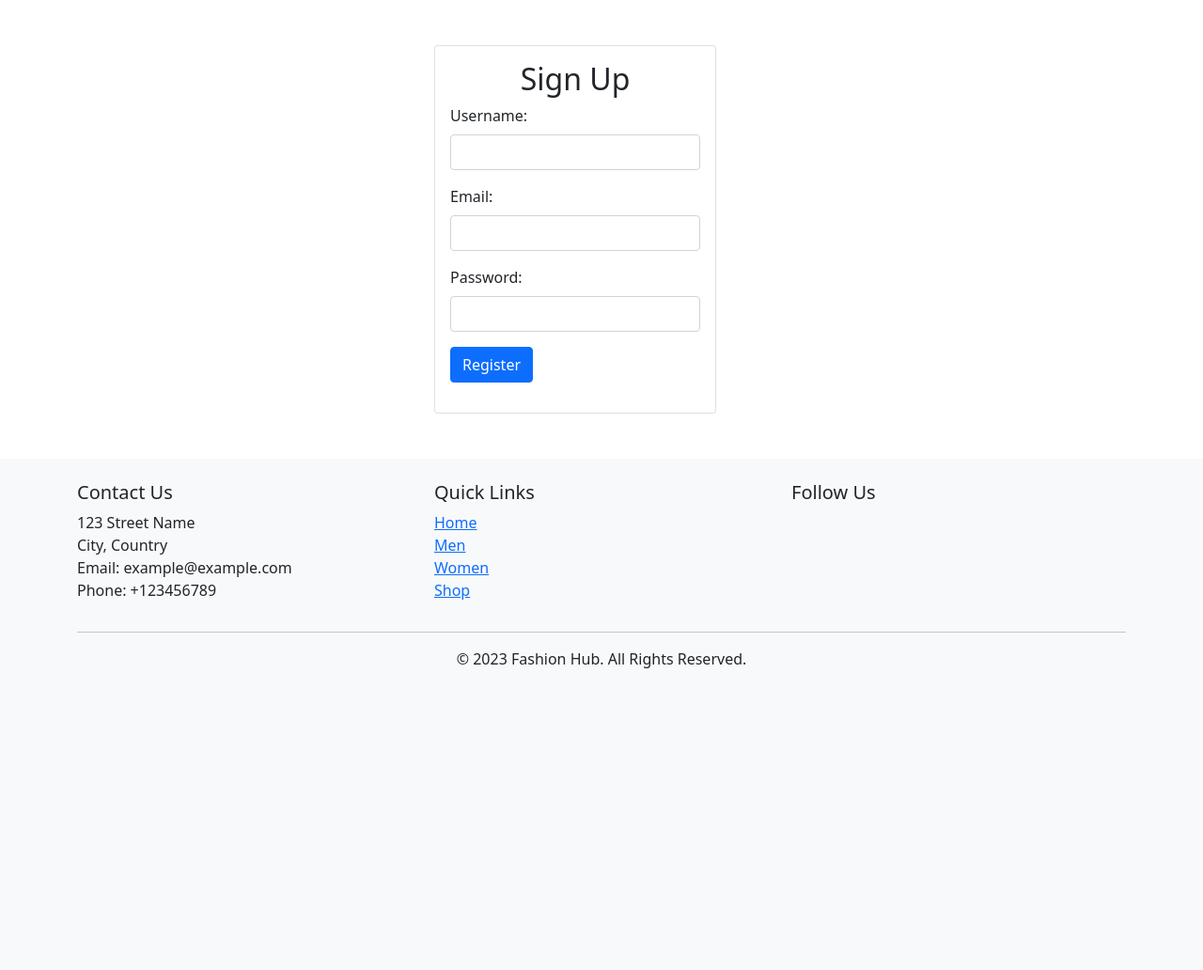
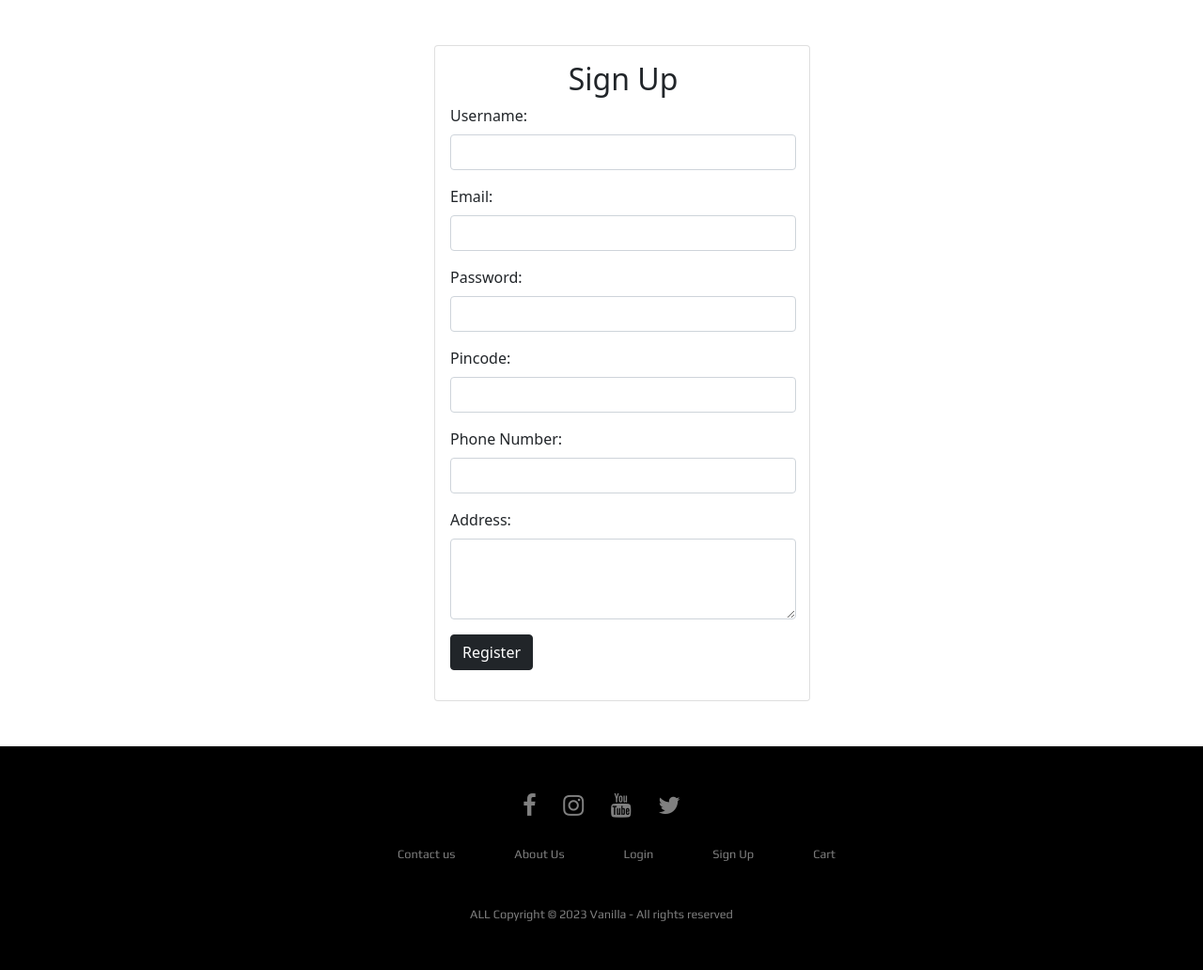
Before and after one commit to Vrushabh-vb/vanilla, a PHP site: page /signup.php in a window 1280 px wide. Shown: the part 72-1104 px from the top of the page at 94% size. Before the commit the page ends 783 px from the top, so only its background shows below. Run offline with PHP 8.4, Linux system fonts and the light colour scheme.

Commit message:
signup,footer update

```diff
--- a/add_to_cart.php
+++ b/add_to_cart.php
@@ -49,6 +49,7 @@ if ($_SERVER["REQUEST_METHOD"] == "POST" && isset($_SESSION["user_id"])) {
     <meta charset="UTF-8">
     <meta name="viewport" content="width=device-width, initial-scale=1.0">
     <title>Document</title>
+    <link rel="shortcut icon" href="./img/fav.png"  type="image/x-icon">
 </head>
 
 <body>
@@ -144,6 +145,9 @@ if ($_SERVER["REQUEST_METHOD"] == "POST" && isset($_SESSION["user_id"])) {
                 </div>
                 </div>
             </section>
+
+            <!-- footer -->
+            <?php require'footer.php'; ?>
 </body>
 
 </html>
--- a/allproducts.php
+++ b/allproducts.php
@@ -36,7 +36,7 @@ $result = $conn->query($sql);
     <title>All</title>
     <link href="https://cdn.jsdelivr.net/npm/bootstrap@5.0.2/dist/css/bootstrap.min.css" rel="stylesheet" integrity="sha384-EVSTQN3/azprG1Anm3QDgpJLIm9Nao0Yz1ztcQTwFspd3yD65VohhpuuCOmLASjC" crossorigin="anonymous" />
     <!-- <link rel="stylesheet" href="./css/utils.css" /> -->
-    <link rel="shortcut icon" href="./img/cart.png" type="image/x-icon">
+    <link rel="shortcut icon" href="./img/fav.png"  type="image/x-icon">
 
 </head>
 
@@ -123,6 +123,8 @@ $result = $conn->query($sql);
         </div>
         <!-- End Product Display -->
     </div>
+     <!-- footer -->
+     <?php require'footer.php'; ?>
 </body>
 
 </html>
--- a/css/style.css
+++ b/css/style.css
@@ -51,16 +51,3 @@ html,body{
   .navbar:hover{
     color: blueviolet;
   }
-
-
-  .footer{
-    background: #ffffff;  /* fallback for old browsers */
-
-
-  }
-
-
-  .img{
-
-  }
-  /* Add this CSS to your style.css or in a <style> tag in the HTML document */
--- a/footer.php
+++ b/footer.php
@@ -1,35 +1,86 @@
+<!--FONT AWESOME-->
+<link rel="stylesheet" href="https://cdnjs.cloudflare.com/ajax/libs/font-awesome/4.7.0/css/font-awesome.min.css">
+<style>
 
-     <!-- Footer -->
-  <footer class="footer bg-light text-dark py-4">
-    <div class="container">
-      <div class="row">
-        <div class="col-md-4">
-          <h5>Contact Us</h5>
-          <p>123 Street Name<br>City, Country<br>Email: example@example.com<br>Phone: +123456789</p>
+.footer{
+background:#000;
+padding:30px 0px;
+font-family: 'Play', sans-serif;
+text-align:center;
+}
+
+.footer .roww{
+width:100%;
+margin:1% 0%;
+padding:0.6% 0%;
+color:gray;
+font-size:0.8em;
+}
+
+.footer .roww a{
+text-decoration:none;
+color:gray;
+transition:0.5s;
+}
+
+.footer .roww a:hover{
+color:#fff;
+}
+
+.footer .roww ul{
+width:100%;
+}
+
+.footer .roww ul li{
+display:inline-block;
+margin:0px 30px;
+}
+
+.footer .roww a i{
+font-size:2em;
+margin:0% 1%;
+}
+
+@media (max-width:720px){
+.footer{
+text-align:left;
+padding:5%;
+}
+.footer .roww ul li{
+display:block;
+margin:10px 0px;
+text-align:left;
+}
+.footer .roww a i{
+margin:0% 3%;
+}
+}</style>
+<!--GOOGLE FONTS-->
+<link rel="preconnect" href="https://fonts.gstatic.com">
+<link href="https://fonts.googleapis.com/css2?family=Fredoka+One&family=Play&display=swap" rel="stylesheet">
+</head>
+<body>
+<footer>
+<div class="footer">
+<div class="roww">
+<a href="#"><i class="fa fa-facebook"></i></a>
+<a href="#"><i class="fa fa-instagram"></i></a>
+<a href="#"><i class="fa fa-youtube"></i></a>
+<a href="#"><i class="fa fa-twitter"></i></a>
 </div>
-        <div class="col-md-4">
-          <h5>Quick Links</h5>
-          <ul class="list-unstyled">
-            <li><a href="#">Home</a></li>
-            <li><a href="#">Men</a></li>
-            <li><a href="#">Women</a></li>
-            <li><a href="#">Shop</a></li>
+
+<div class="roww">
+<ul>
+<li><a href="#">Contact us</a></li>
+<li><a href="#">About Us</a></li>
+<li><a href="./login.php">Login</a></li>
+<li><a href="./signup.php">Sign Up</a></li>
+<li><a href="./cart.php">Cart</a></li>
 </ul>
 </div>
-        <div class="col-md-4">
-          <h5>Follow Us</h5>
-          <ul class="list-inline">
-            <li class="list-inline-item"><a href="#"><i class="fab fa-facebook-f"></i></a></li>
-            <li class="list-inline-item"><a href="#"><i class="fab fa-twitter"></i></a></li>
-            <li class="list-inline-item"><a href="#"><i class="fab fa-instagram"></i></a></li>
-          </ul>
-        </div>
-      </div>
-      <hr>
-      <div class="row">
-        <div class="col-md-12 text-center">
-          <p>&copy; 2023 Fashion Hub. All Rights Reserved.</p>
-        </div>
+
+<div class="roww">
+ALL Copyright © 2023 Vanilla - All rights reserved
 </div>
 </div>
 </footer>
--- a/login.php
+++ b/login.php
@@ -66,7 +66,7 @@ if ($_SERVER["REQUEST_METHOD"] == "POST") {
                                 <label for="password" class="form-label">Password:</label>
                                 <input type="password" name="password" class="form-control" required>
                             </div>
-                            <button type="submit" class="btn btn-primary btn-block">Log In</button>
+                            <button type="submit" class="btn btn-dark btn-block">Log In</button>
 
                             <a href="signup.php"><button type="button" class="btn btn-info">sign up</button></a>
                         </form>
--- a/navbar.php
+++ b/navbar.php
@@ -12,8 +12,7 @@
   <meta property="al:web:should_fallback" content="true" />
   <meta name="apple-itunes-app" content="app-id=907394059, app-argument=https://www.myntra.com/" />
 
-  <link rel="shortcut icon" href="./img/cart.png" type="image/x-icon">
-
+  <link rel="shortcut icon" href="./img/fav.png"  type="image/x-icon">
   <!-- Bootstrap CSS -->
   <link href="https://cdn.jsdelivr.net/npm/bootstrap@5.0.2/dist/css/bootstrap.min.css" rel="stylesheet" integrity="sha384-EVSTQN3/azprG1Anm3QDgpJLIm9Nao0Yz1ztcQTwFspd3yD65VohhpuuCOmLASjC" crossorigin="anonymous" />
   <link rel="stylesheet" href="./css/style.css" />
--- a/product.php
+++ b/product.php
@@ -1,5 +1,4 @@
 <?php require 'navbar.php'; ?>
-
 
 <?php
 require 'dbconnect.php';
--- a/signup.php
+++ b/signup.php
@@ -1,6 +1,6 @@
 <?php
 session_start();
-require'navbar.php';
+require 'navbar.php';
 
 if ($_SERVER["REQUEST_METHOD"] == "POST") {
     // Connect to the database (replace with your database credentials)
@@ -13,13 +13,16 @@ if ($_SERVER["REQUEST_METHOD"] == "POST") {
 
     // Retrieve user registration data
     $username = $_POST["username"];
-    $password =($_POST["password"]);
-    $email =($_POST["email"]);
+    $password = $_POST["password"];
+    $email = $_POST["email"];
+    $address = $_POST["address"];
+    $pincode = $_POST["pincode"];
+    $phone = $_POST["phone"];
 
 
     // Insert user data into the 'users' table
-    $insert_query = "INSERT INTO signup (username, password,email) VALUES ('$username', '$password','$email')";
 
+    $insert_query = "INSERT INTO signup (username, password, email, address, pincode, phone) VALUES ('$username', '$password', '$email', '$address', '$pincode', '$phone')";
     if ($db->query($insert_query) === TRUE) {
         echo "Registration successful. You can now log in.";
         header("Location: login.php");
@@ -33,19 +36,21 @@ if ($_SERVER["REQUEST_METHOD"] == "POST") {
 ?>
 <!DOCTYPE html>
 <html>
+
 <head>
     <title>Sign Up</title>
     <!-- Include Bootstrap CSS from a CDN -->
     <link rel="stylesheet" href="https://cdn.jsdelivr.net/npm/bootstrap@5.0.2/dist/css/bootstrap.min.css" integrity="sha384-EVSTQN3/azprG1Anm3QDgpJLIm9Nao0Yz1ztcQTwFspd3yD65VohhpuuCOmLASjC" crossorigin="anonymous">
 </head>
+
 <body>
     <div class="container mt-5 mb-5">
         <div class="row justify-content-center">
             <div class="col-md-4">
-                <div class="card">
-                    <div class="card-body">
+                <div class="card" style="width:25rem">
+                    <div class="card-body" style="width:25rem">
                         <h2 class="card-title text-center">Sign Up</h2>
-                        <form method="post" action="register.php">
+                        <form method="post" action="signup.php">
                             <div class="mb-3">
                                 <label for="username" class="form-label">Username:</label>
                                 <input type="text" name="username" class="form-control" required>
@@ -58,7 +63,22 @@ if ($_SERVER["REQUEST_METHOD"] == "POST") {
                                 <label for="password" class="form-label">Password:</label>
                                 <input type="password" name="password" class="form-control" required>
                             </div>
-                            <button type="submit" class="btn btn-primary btn-block">Register</button>
+                            <div class="mb-3">
+                                <label for="pincode" class="form-label">Pincode:</label>
+                                <input type="text" name="pincode" class="form-control" required>
+                            </div>
+                            <div class="mb-3">
+                                <label for="phone" class="form-label">Phone Number:</label>
+                                <input type="text" name="phone" class="form-control" required>
+                            </div>
+                            <div class="mb-3">
+                                <label for="address" class="form-label">Address:</label>
+                                <!-- <input type="textarea" name="address" class="form-control" required> -->
+                                <textarea name="address" id="" class="form-control" cols="10" rows="3" required></textarea>
+                            </div>
+
+
+                            <button type="submit" class="btn btn-dark btn-block">Register</button>
                         </form>
                     </div>
                 </div>
@@ -68,7 +88,8 @@ if ($_SERVER["REQUEST_METHOD"] == "POST") {
 
     <!-- Include Bootstrap JS from a CDN if needed -->
 
-   <?php require'footer.php'; ?>
+    <?php require 'footer.php'; ?>
     <script src="https://cdn.jsdelivr.net/npm/bootstrap@5.0.2/dist/js/bootstrap.bundle.min.js" integrity="sha384-MrcW6ZMFYlzcLA8Nl+NtUVF0sA7MsXsP1UyJoMp4YLEuNSfAP+JcXn/tWtIaxVXM" crossorigin="anonymous"></script>
 </body>
+
 </html>
```
Also changed, not shown: index.php (+14 -37 lines), img/facebook.png (added), img/fav.png (added), img/instagram.png (added), img/logobg.png (deleted), img/twitter.png (added). Lines whose indentation alone changed are shown as unchanged.
